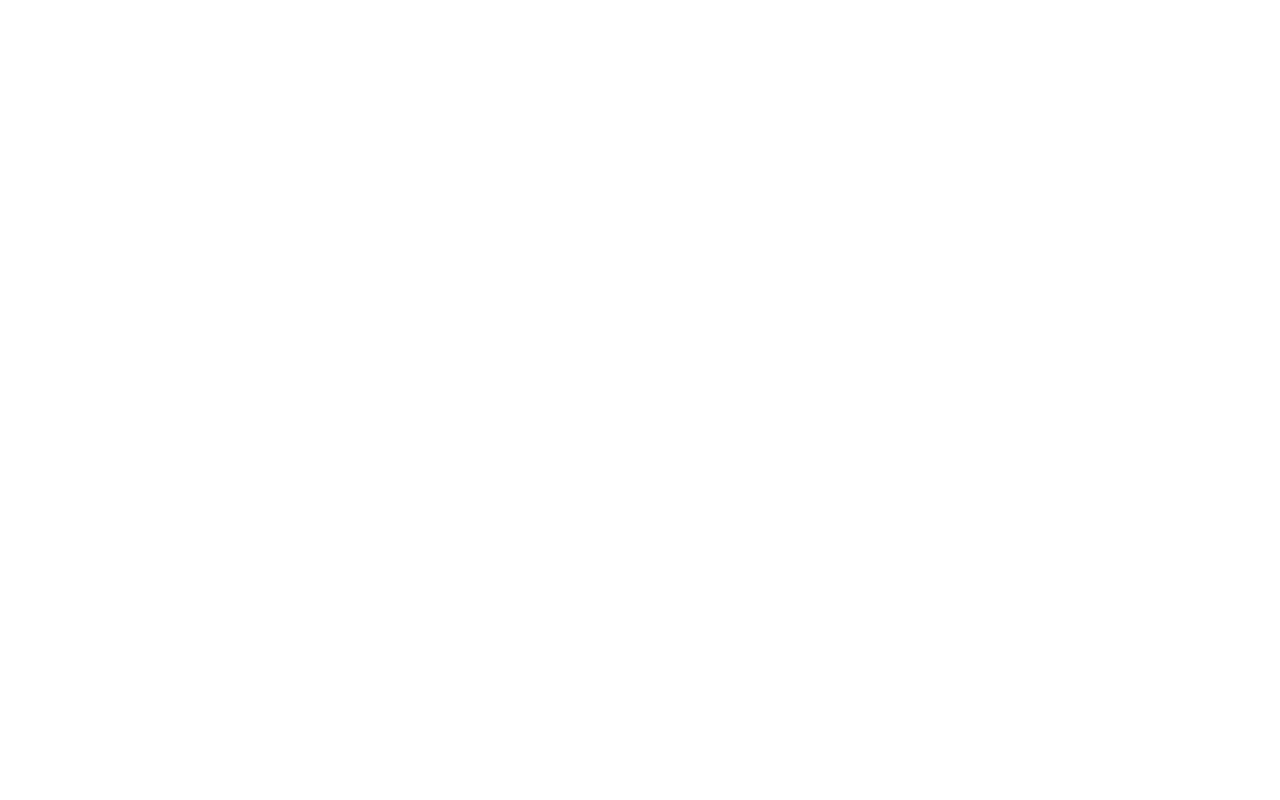
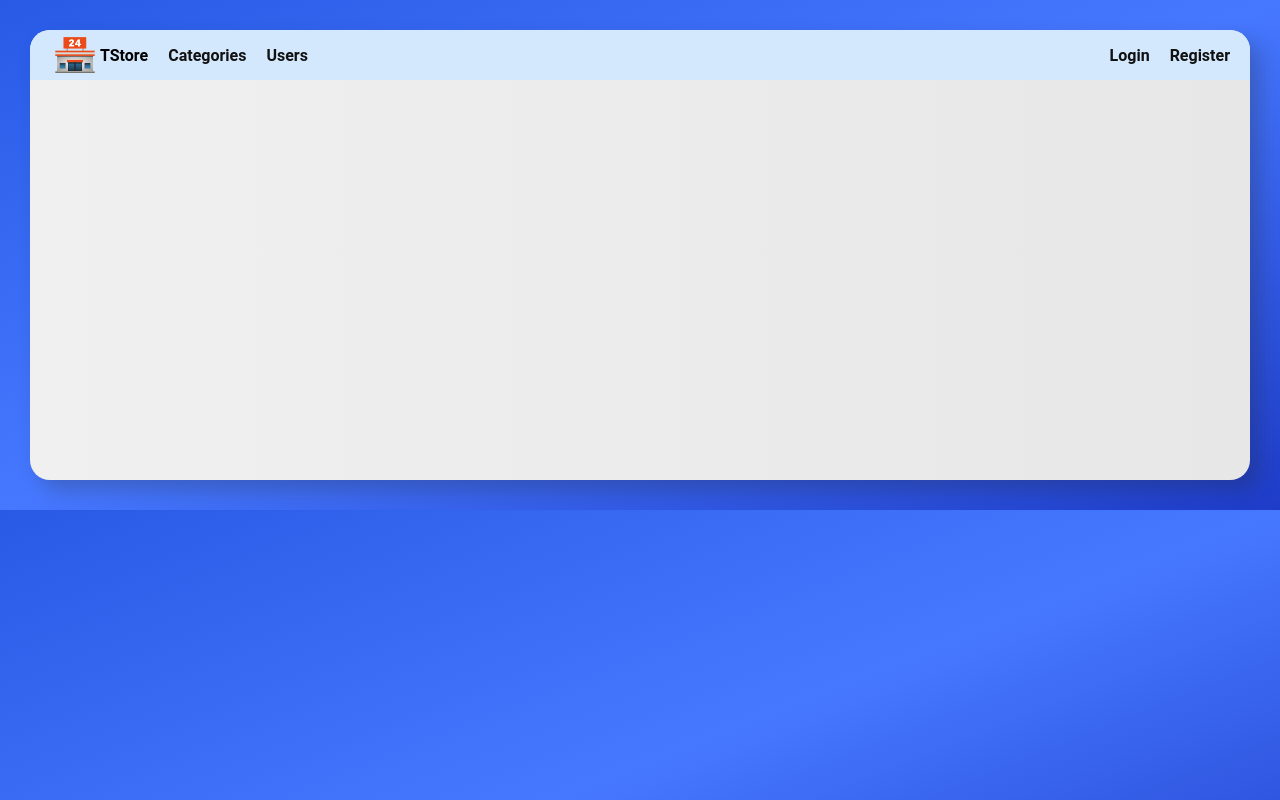
Before and after one commit to nuclearHesam/TStore-Template, a plain HTML site: page Admin/index.html in a window 1280 px wide. Drawn offline with Linux system fonts and the light colour scheme.

Commit message:
Create Admin Dashboard and Styles

```diff
--- /dev/null
+++ b/Admin/css/styles.css
@@ -0,0 +1,69 @@
+  body {
+      background: linear-gradient(to left top,
+              rgb(30, 60, 200),
+              rgb(70, 120, 255),
+              rgb(40, 90, 230));
+
+      margin: 0;
+      padding: 0;
+
+      width: 100%;
+
+      display: flex;
+      align-items: center;
+      justify-content: center;
+  }
+
+  .content {
+      background: linear-gradient(to left, rgb(232, 231, 231), rgb(240, 240, 240));
+      border-radius: 20px;
+      box-shadow: 10px 10px 20px rgba(35, 34, 34, 0.25);
+
+      width: calc(100% - 60px);
+      height: calc(100% - 60px);
+      margin: 30px;
+  }
+
+  .header {
+      width: 100%;
+      height: 50px;
+      overflow-x: hidden;
+
+      display: flex;
+
+      border-top-left-radius: 20px;
+      border-top-right-radius: 20px;
+
+      background-color: #d3e8fc;
+
+      font-family: Roboto;
+  }
+
+  .header a {
+      display: flex;
+      text-align: center;
+      align-items: center;
+
+      text-decoration: none;
+
+      margin-left: 20px;
+  }
+
+  .header a img {
+      margin-left: 0px;
+      width: 50px;
+  }
+
+  .header a h4 {
+      color: black;
+  }
+
+  #header-menu {
+      display: flex;
+  }
+
+  #UserIdentity {
+      display: flex;
+      margin-left: auto;
+      margin-right: 20px;
+  }
--- a/Admin/index.html
+++ b/Admin/index.html
@@ -0,0 +1,56 @@
+<!DOCTYPE html>
+<html lang="en">
+  <head>
+    <meta charset="UTF-8" />
+    <meta name="viewport" content="width=device-width, initial-scale=1.0" />
+    <link rel="shortcut icon" href="/image/market.png" type="image/x-icon" />
+    <link rel="stylesheet" href="css/styles.css" />
+    <link rel="stylesheet" href="/css/header-menu-button.css" />
+    <link rel="stylesheet" href="css/index.css" />
+    <title>Dashboard</title>
+  </head>
+  <body>
+    <div class="content">
+      <!-- header -->
+      <div class="header">
+        <a id="" href="/index.html">
+          <img src="image/market.png" id="header-link-img" alt="market" />
+
+          <h4 id="header-link-text">TStore</h4>
+        </a>
+
+        <!-- header-menu -->
+        <div id="header-menu">
+          <!-- categories -->
+          <a
+            class="header-menu-button"
+            id="header-menu-button-categories"
+            href="Categories.html"
+          >
+            <p>Categories</p>
+          </a>
+
+          <!-- Users -->
+          <a class="header-menu-button" id="header-menu-button-users">
+            <p>Users</p>
+          </a>
+        </div>
+
+        <div id="UserIdentity">
+          <a class="header-menu-button" id="header-menu-button-login">
+            <p>Login</p>
+          </a>
+
+          <a class="header-menu-button" id="header-menu-button-register">
+            <p>Register</p>
+          </a>
+        </div>
+      </div>
+
+      <!-- page content -->
+      <div id="page-content">
+        <div style="height: 400px"></div>
+      </div>
+    </div>
+  </body>
+</html>
--- a/css/header-menu-button.css
+++ b/css/header-menu-button.css
@@ -68,3 +68,6 @@
 #header-menu-button-register p::before {
   content: "Register";
 }
+#header-menu-button-users p::before {
+  content: "Users";
+}
```
Also changed, not shown: Admin/css/index.css (added), Admin/image/market.png (added).
